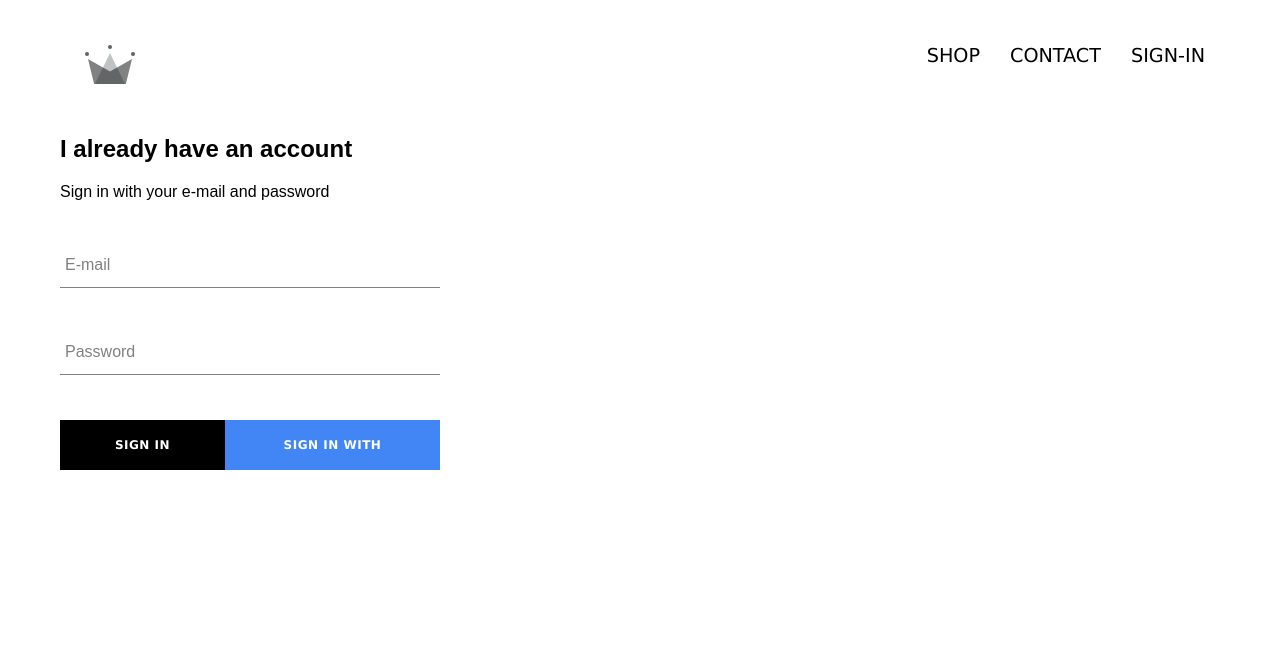
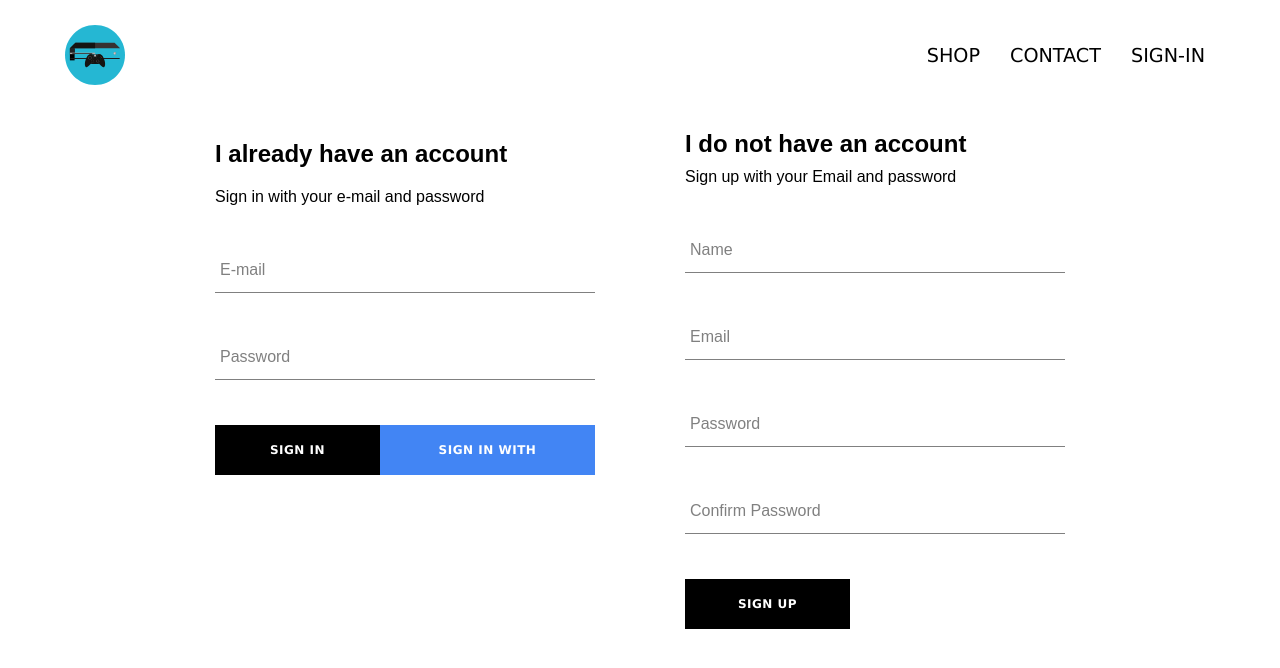
Before and after one commit to mayank-monu/gamer-stop, a React (Create React App) app: page /sign-in in a window 1280 px wide. Shown: the top 668 px of the page. Built offline with nearby package versions, Linux system fonts and the light colour scheme; no server answers; the HTML template or start-up script is replaced by a standard one.

Commit message:
Sign Up component updated. User Database created and whenever a new user signs up, they are added automatically

```diff
--- a/src/App.js
+++ b/src/App.js
@@ -6,7 +6,9 @@ import ShopPage from './pages/shop/shop.component';
 import HomePage from './pages/homepage/homepage.component';
 import Header from './components/header/header.component';
 import SignInAndSignUpPage from './pages/sign-in-and-sign-up/sign-in-and-sign-up.component';
-import { auth } from './firebase/firebase.utils';
+import { auth, createUserProfileDocument } from './firebase/firebase.utils';
+
+
 
 class App extends React.Component {
   constructor() {
@@ -20,10 +22,22 @@ class App extends React.Component {
   unsubscribeFromAuth = null;
 
   componentDidMount() {
-    this.unsubscribeFromAuth = auth.onAuthStateChanged(user => {
-      this.setState({ currentUser: user });
+    this.unsubscribeFromAuth = auth.onAuthStateChanged(async userAuth => {
+      if (userAuth) {
+        const userRef = await createUserProfileDocument(userAuth);
 
-      console.log(user);
+        userRef.onSnapshot(snapShot => {
+          this.setState({
+            currentUser :{
+              id: snapShot.id,
+              ...snapShot.data()
+            }
+          });
+        });
+      }
+
+
+      this.setState({currentUser: userAuth});
     });
   }
 
--- a/src/components/directory/directory.component.jsx
+++ b/src/components/directory/directory.component.jsx
@@ -9,33 +9,33 @@ class Directory extends React.Component{
         this.state = {
             sections : [
                 {
-                  title: 'CONTROLLERS',
-                  imageUrl: 'https://i.ibb.co/cvpntL1/hats.png',
+                  title: 'CONTrollers',
+                  imageUrl: 'https://images.unsplash.com/photo-1604846887565-640d2f52d564?ixlib=rb-1.2.1&ixid=MnwxMjA3fDB8MHxzZWFyY2h8Mnx8Z2FtaW5nJTIwY29uc29sZXxlbnwwfHwwfHw%3D&w=1000&q=80',
                   id: 1,
                   linkUrl: 'controllers'
                 },
                 {
                   title: 'AUDIO',
-                  imageUrl: 'https://i.ibb.co/px2tCc3/jackets.png',
+                  imageUrl: 'https://www.groovypost.com/wp-content/uploads/2018/05/home-studio-computer-music-sound-audio-settings-pc-featured.jpg',
                   id: 2,
                   linkUrl: ''
                 },
                 {
                   title: 'hardware',
-                  imageUrl: 'https://i.ibb.co/0jqHpnp/sneakers.png',
+                  imageUrl: 'https://www.itreseller.ch/imgserver/artikel/Produkte/2018/mid/Lenovo_PCs_180713_110757.jpg',
                   id: 3,
                   linkUrl: ''
                 },
                 {
-                  title: 'software',
-                  imageUrl: 'https://i.ibb.co/GCCdy8t/womens.png',
+                  title: 'games',
+                  imageUrl: 'https://cdn.wallpapersafari.com/84/70/yphEzQ.png',
                   size: 'large',
                   id: 4,
                   linkUrl: ''
                 },
                 {
                   title: 'Accessories',
-                  imageUrl: 'https://i.ibb.co/R70vBrQ/men.png',
+                  imageUrl: 'https://static.techspot.com/images2/news/bigimage/2017/01/2017-01-30-image-18.jpg',
                   size: 'large',
                   id: 5,
                   linkUrl: ''
--- a/src/components/header/header.component.jsx
+++ b/src/components/header/header.component.jsx
@@ -2,7 +2,7 @@ import React from "react";
 import { Link } from "react-router-dom";
 import { auth } from "../../firebase/firebase.utils";
 
-import { ReactComponent as Logo } from '../../assets/crown.svg';
+import { ReactComponent as Logo } from '../../assets/console.svg';
 
 import './header.styles.scss';
 
@@ -11,6 +11,7 @@ const Header = ({ currentUser }) => (
         <Link className="logo-container" to = "/">
             <Logo className = 'logo'/>
         </Link>
+        <span className="project-name">GAMER-STOP</span>
         <div className="options">
             <Link className="option" to ="/shop">
                 SHOP
--- a/src/components/header/header.styles.scss
+++ b/src/components/header/header.styles.scss
@@ -8,7 +8,16 @@
     .logo-container {
       height: 100%;
       width: 70px;
-      padding: 25px;
+      padding: 5px;
+      zoom: 1;
+    }
+
+    .project-name{
+        color: black;
+        font-size: larger;
+        padding: 10px 15px;
+        font-family: Verdana, Geneva, Tahoma, sans-serif;
+        visibility: hidden;
     }
 
     .options {
--- /dev/null
+++ b/src/components/sign-up/sign-up.component.jsx
@@ -0,0 +1,93 @@
+import React from "react";
+
+import FormInput from "../form-input/form-input.component";
+import CustomButton from "../custom-button/custom-button.component";
+
+import { auth, createUserProfileDocument } from "../../firebase/firebase.utils";
+
+import './sign-up.styles.scss';
+
+class SignUp extends React.Component{
+    constructor() {
+        super();
+
+        this.state = {
+            displayName : '',
+            email : '',
+            password : '',
+            confirmPassword: ''
+        }
+    }
+
+    handleSubmit = async event => {
+        event.preventDefault();
+
+        const {displayName, email, password, confirmPassword} = this.state;
+
+        if(password != confirmPassword){
+            alert("Passwords mis-match. Please correct the passwords.");
+            return;
+        }
+
+        try{
+            const { user } = await auth.createUserWithEmailAndPassword(email, password);
+
+            createUserProfileDocument(user, {displayName});
+
+            this.state ({
+                displayName : '',
+                email : '',
+                password : '',
+                confirmPassword: ''
+            });
+        } catch (error){
+            console.error(error);
+        }
+    };
+
+    handleChange = event => {
+        const{name, value} = event.target;
+
+        this.setState({[name]: value});
+    }
+
+    render() {
+        const {displayName, email, password, confirmPassword} = this.state;
+        return(
+            <div className="sign-up">
+                <h2 className="title">I do not have an account</h2>
+                <span>Sign up with your Email and password</span>
+                <form className="sign-up-form" onSubmit={this.handleSubmit}>
+                    <FormInput type='text'
+                        name='displayName'
+                        value = {displayName}
+                        label = 'Name'
+                        onChange = {this.handleChange}
+                        required />
+                    <FormInput type='email'
+                        name='email'
+                        value = {email}
+                        label = 'Email'
+                        onChange = {this.handleChange}
+                        required />
+                    <FormInput type='password'
+                        name='password'
+                        value = {password}
+                        label = 'Password'
+                        onChange = {this.handleChange}
+                        required />
+                    <FormInput type='password'
+                        name='confirmPassword'
+                        value = {confirmPassword}
+                        label = 'Confirm Password'
+                        onChange = {this.handleChange}
+                        required />
+                    <CustomButton type = 'submit'>SIGN UP</CustomButton>
+                </form>
+            </div>
+        );
+    }
+
+}
+
+export default SignUp;
--- /dev/null
+++ b/src/components/sign-up/sign-up.styles.scss
@@ -0,0 +1,9 @@
+.sign-up {
+    display: flex;
+    flex-direction: column;
+    width: 380px;
+
+    .title {
+      margin: 10px 0;
+    }
+  }
--- a/src/firebase/firebase.utils.js
+++ b/src/firebase/firebase.utils.js
@@ -14,6 +14,37 @@ const config = {
         measurementId: "G-GCC19RNFKX"
       };
 
+export const createUserProfileDocument =
+  async (userAuth, additionalData) => {
+    if(!userAuth) return;
+
+    const userRef = firestore.doc(`users/${userAuth.uid}`);
+
+    const snapShot = await userRef.get();
+
+    if (!snapShot.exists){
+      const { displayName, email } = userAuth;
+      const createdAt = new Date();
+
+      try{
+        await userRef.set({
+          displayName,
+          email,
+          createdAt,
+          ...additionalData
+
+        })
+        console.log("User Data Added");
+      }catch(error){
+        console.log('error creating user', error.message);
+      }
+    }
+
+    return userRef;
+  };
+
+
+
 firebase.initializeApp(config);
 
 export const auth = firebase.auth();
--- a/src/pages/sign-in-and-sign-up/sign-in-and-sign-up.component.jsx
+++ b/src/pages/sign-in-and-sign-up/sign-in-and-sign-up.component.jsx
@@ -3,11 +3,14 @@ import React from "react";
 import './sign-in-and-sign-up.styles.scss';
 
 import SignIn from "../../components/sign-in/sign-in.component";
+import SignUp from "../../components/sign-up/sign-up.component";
 
 const SignInAndSignUpPage = () => (
     <div className="sign-in-and-sign-up">
         <SignIn />
+        <SignUp />
     </div>
+
 
 
 );
--- a/src/pages/sign-in-and-sign-up/sign-in-and-sign-up.styles.scss
+++ b/src/pages/sign-in-and-sign-up/sign-in-and-sign-up.styles.scss
@@ -0,0 +1,6 @@
+.sign-in-and-sign-up {
+    width: 850px;
+    display: flex;
+    justify-content: space-between;
+    margin: 30px auto;
+  }
```
Also changed, not shown: src/assets/console.svg (added).
